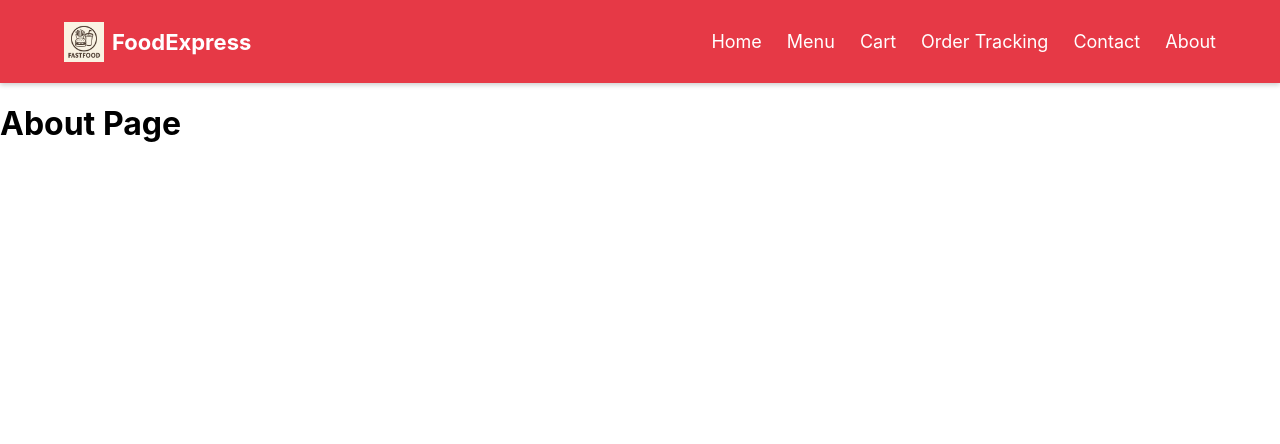
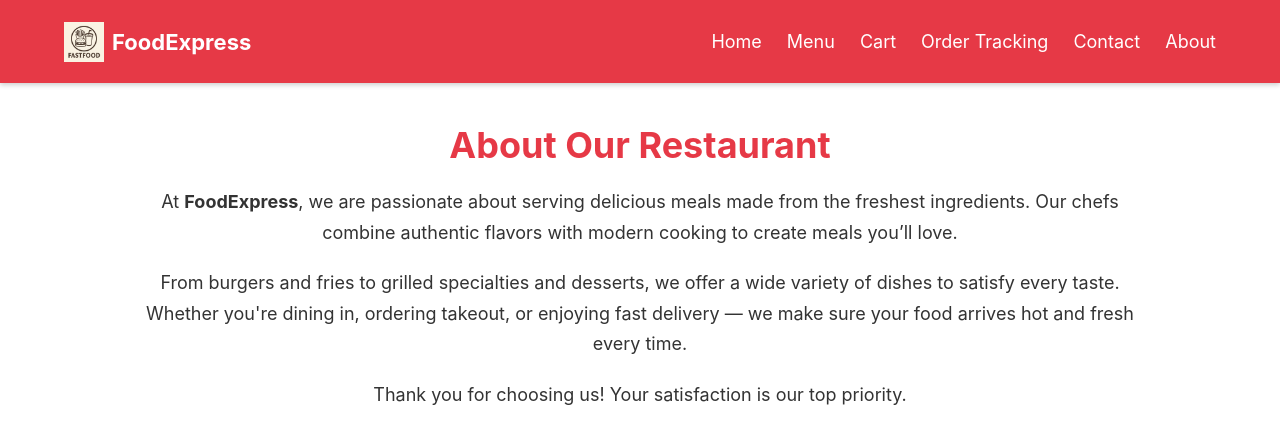
Before and after one commit to mtrmohmed945-commits/Restaurant-Ordering-System-, a React (Create React App) app: page /about in a window 1280 px wide. Shown: the top 444 px of the page. Built offline with nearby package versions, Linux system fonts and the light colour scheme.

Commit message:
Added About page with styles

```diff
--- a/src/pages/About.js
+++ b/src/pages/About.js
@@ -1,3 +1,26 @@
+import "../styles/About.css";
+
 export default function About() {
-  return <h1>About Page</h1>;
+  return (
+    <div className="about-container">
+      <h1>About Our Restaurant</h1>
+
+      <p className="about-text">
+        At <b>FoodExpress</b>, we are passionate about serving delicious meals made
+        from the freshest ingredients. Our chefs combine authentic flavors with
+        modern cooking to create meals you’ll love.
+      </p>
+
+      <p className="about-text">
+        From burgers and fries to grilled specialties and desserts, we offer a
+        wide variety of dishes to satisfy every taste. Whether you're dining in,
+        ordering takeout, or enjoying fast delivery — we make sure your food
+        arrives hot and fresh every time.
+      </p>
+
+      <p className="about-text">
+        Thank you for choosing us! Your satisfaction is our top priority.
+      </p>
+    </div>
+  );
 }
--- /dev/null
+++ b/src/styles/About.css
@@ -0,0 +1,18 @@
+.about-container {
+  width: 80%;
+  margin: 40px auto;
+  text-align: center;
+}
+
+.about-container h1 {
+  font-size: 36px;
+  color: #e63946;
+  margin-bottom: 20px;
+}
+
+.about-text {
+  font-size: 18px;
+  color: #333;
+  line-height: 1.7;
+  margin-bottom: 20px;
+}
--- a/src/styles/Home.css
+++ b/src/styles/Home.css
@@ -1,8 +1,8 @@
-/* Full screen hero section */
+
 .home {
   position: relative;
   height: 100vh;
-  background-image: url("../assets/restaurant.png"); /* your image */
+  background-image: url("../assets/restaurant.png");
   background-size: cover;
   background-position: center center;
   background-repeat: no-repeat;
@@ -11,7 +11,7 @@
   align-items: center;
 }
 
-/* Dark overlay */
+
 .overlay {
   position: absolute;
   top: 0;
@@ -21,7 +21,7 @@
   background: rgba(0, 0, 0, 0.55);
 }
 
-/* Centered content */
+
 .home-content {
   position: relative;
   z-index: 2;
@@ -31,20 +31,20 @@
   padding: 30px;
 }
 
-/* Title */
+
 .home-content h1 {
   font-size: 48px;
   margin-bottom: 15px;
   font-weight: bold;
 }
 
-/* Subtitle */
+
 .home-content p {
   font-size: 20px;
   margin-bottom: 25px;
 }
 
-/* Button */
+
 .home-btn {
   background-color: #e63946;
   color: white;
```
